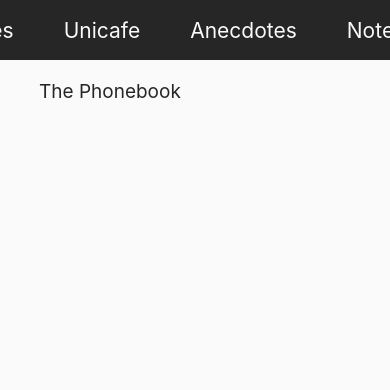
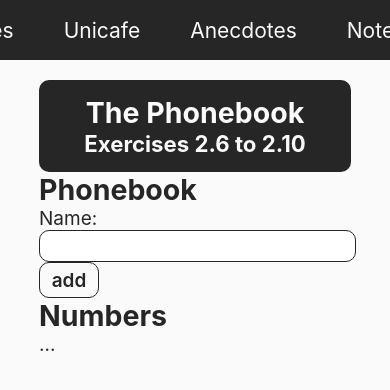
Before and after one commit to juancaricodev/fullstack-bootcamp, a React app: page /phonebook in a window 390 px wide. Shown: the top 390 px of the page. Built offline with nearby package versions, Linux system fonts and the light colour scheme.

Commit message:
feat[2.6](Phonebook): initial implementation for working with the container

```diff
--- a/src/containers/Phonebook.jsx
+++ b/src/containers/Phonebook.jsx
@@ -1,10 +1,30 @@
-import React from 'react'
+import React, { useState } from 'react'
 
 const Phonebook = () => {
+  const [persons, setPersons] = useState([{ name: 'Arto Hellas' }])
+  const [newName, setNewName] = useState('')
+
   return (
-    <div>
-      The Phonebook
-    </div>
+    <>
+      <div className='part-tag'>
+        <h2>The Phonebook</h2>
+        <h3>Exercises 2.6 to 2.10</h3>
+      </div>
+
+      <div className='phonebook'>
+        <h2>Phonebook</h2>
+        <form>
+          <div>
+            Name: <input type='text' />
+          </div>
+          <div>
+            <button type='submit'>add</button>
+          </div>
+        </form>
+        <h2>Numbers</h2>
+        ...
+      </div>
+    </>
   )
 }
 
```
